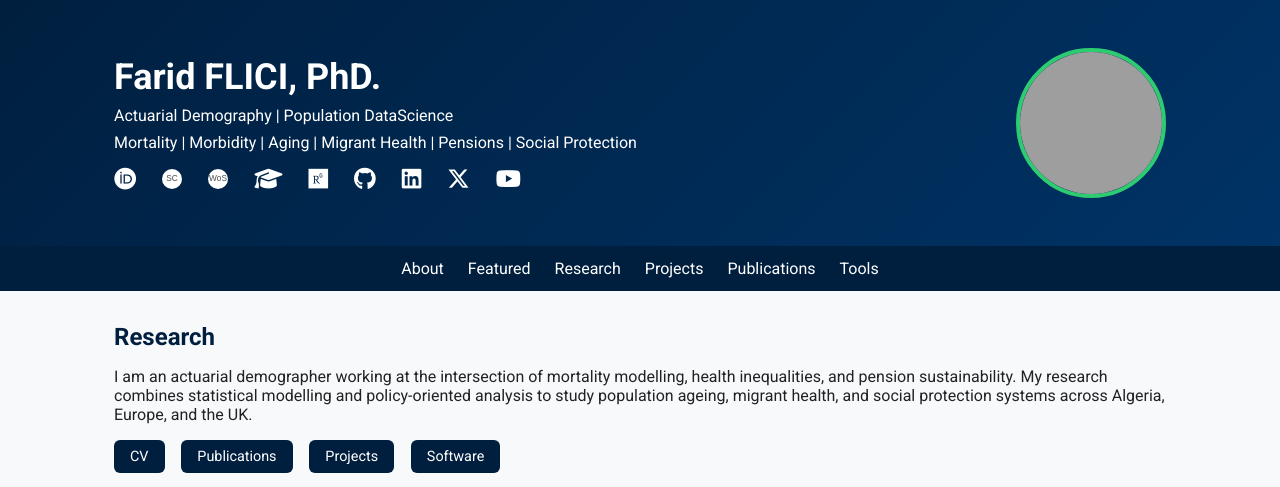
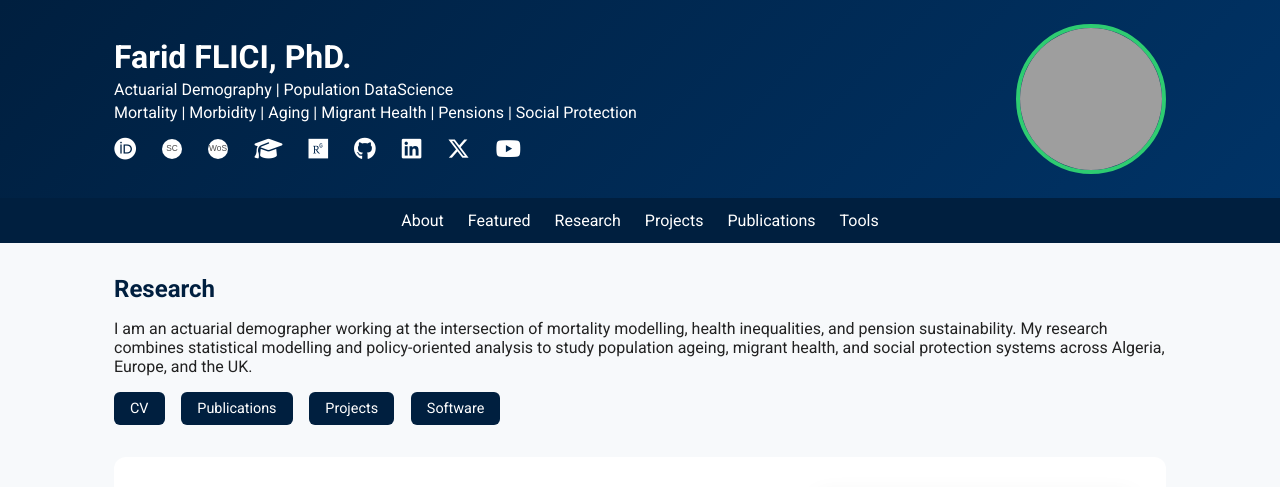
Before and after one commit to Farid-FLICI/farid-flici.github.io, a Jekyll site: the page index2.html, which Jekyll copies as it is, in a window 1280 px wide and 1400 px high. Shown: the top 487 px of the window. Built offline with Jekyll 4.4.1, drawn with Linux system fonts in a browser that asks for light colours; grey boxes are pictures that could not be loaded.

Commit message:
Update index2.html

```diff
--- a/index2.html
+++ b/index2.html
@@ -46,7 +46,7 @@ header{
    background: linear-gradient(135deg, #001f3f 0%, #003366 100%);
 
   color:white;
-  padding:3rem 0;
+  padding:1.5rem 0;
 }
 
 .hero{
@@ -62,11 +62,11 @@ header{
 }
 
 .hero-text h1{
-  font-size:2.25rem;
+  font-size:2rem;
 }
 
 .subtitle{
-  margin:0.5rem 0;
+  margin:0.25rem 0;
 }
 
 .tagline{
```
